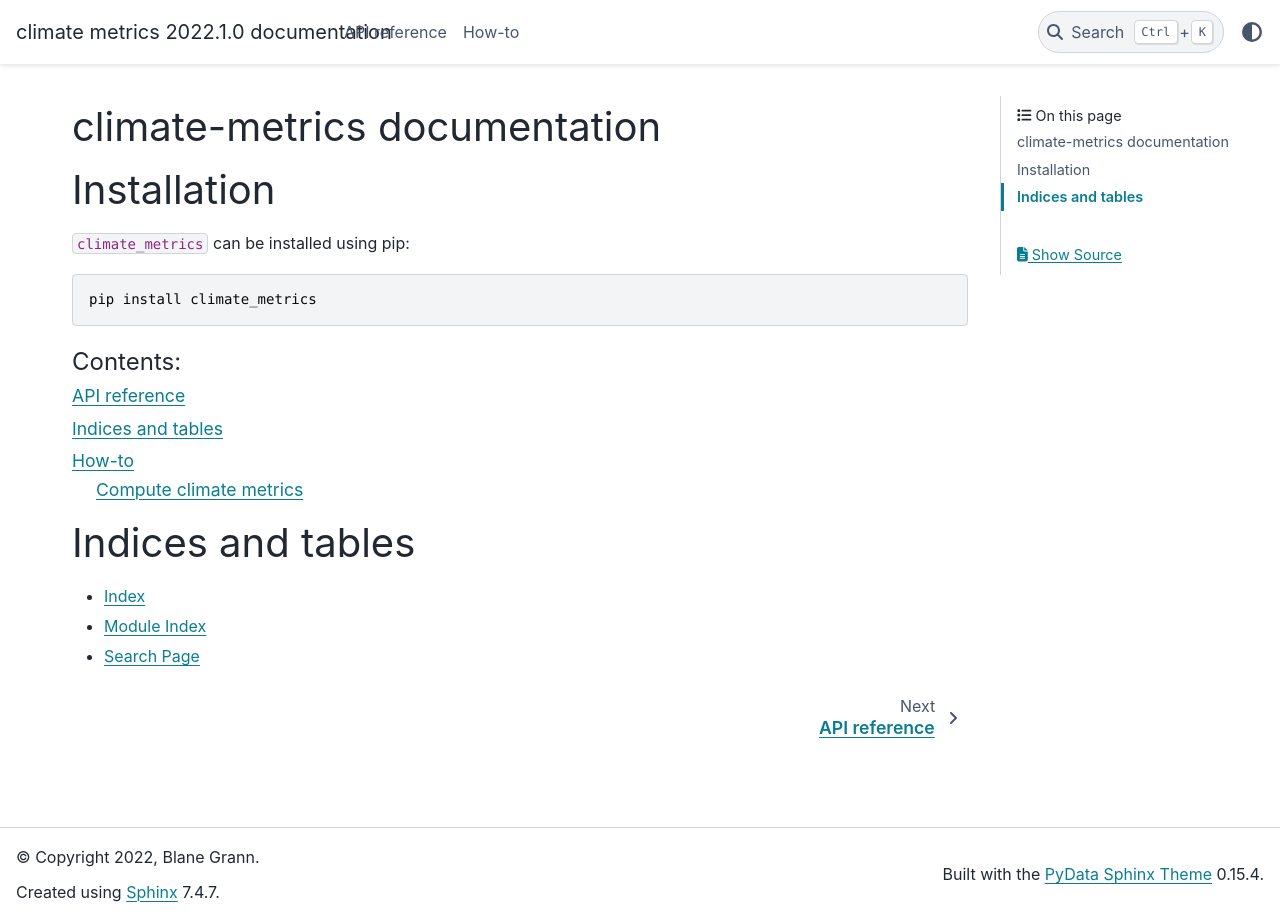
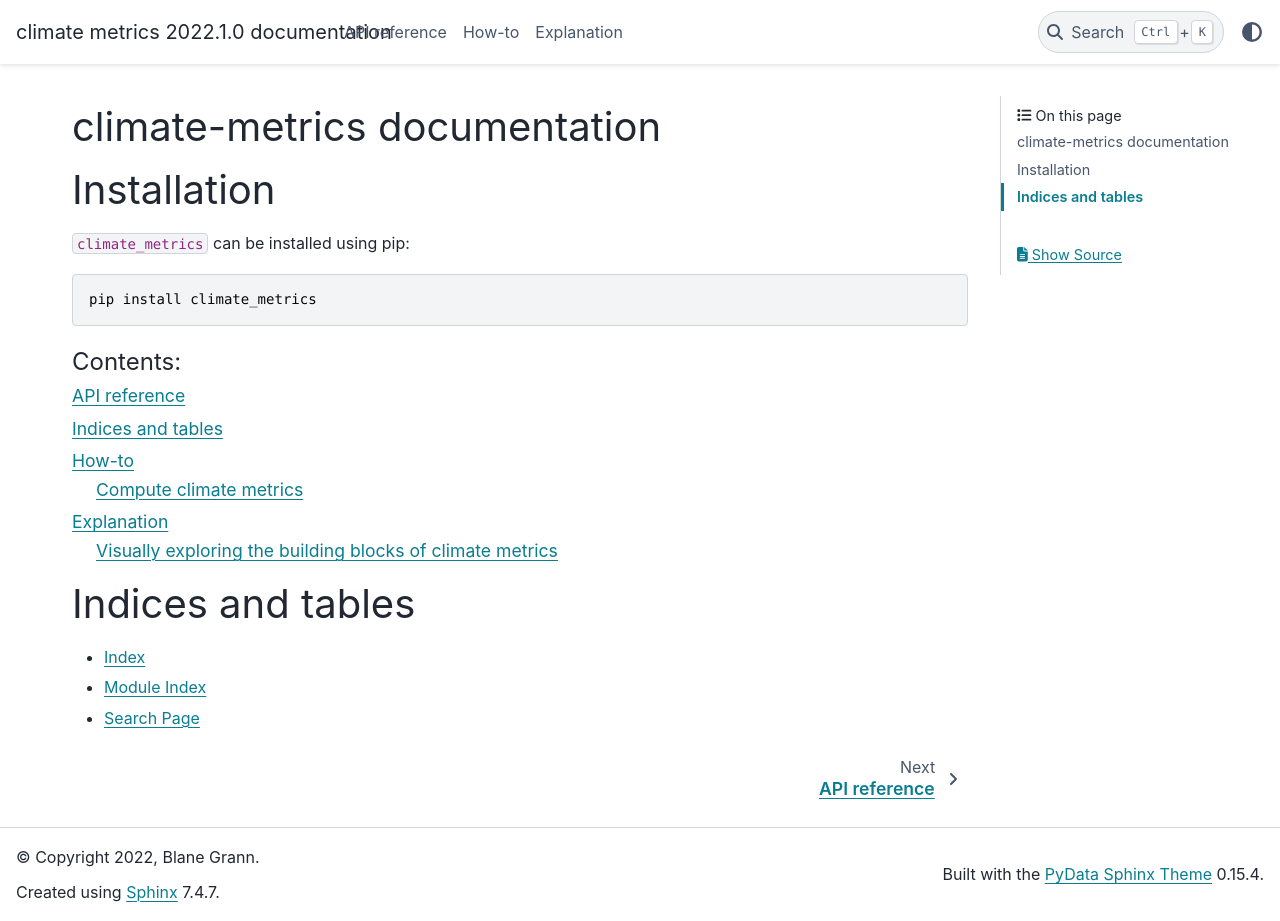
Before and after one commit to BlaneG/climate_metrics, a Sphinx documentation site: the page built from docs/index.rst, in a window 1280 px wide and 921 px high. Built offline with Sphinx 7.4.7 and the PyData theme 0.15.4, drawn with Linux system fonts in a browser that asks for light colours.

Commit message:
DOC: add Explanation tab to notebook

```diff
--- /dev/null
+++ b/docs/Explanation.rst
@@ -0,0 +1,9 @@
+Explanation
+===========
+
+
+.. toctree::
+   :maxdepth: 2
+   :caption: Contents:
+
+   notebooks/IPCC_climate_metrics.ipynb
--- a/docs/index.rst
+++ b/docs/index.rst
@@ -25,6 +25,7 @@ Installation
 
    API
    How-to
+   Explanation
 
 
 
```
